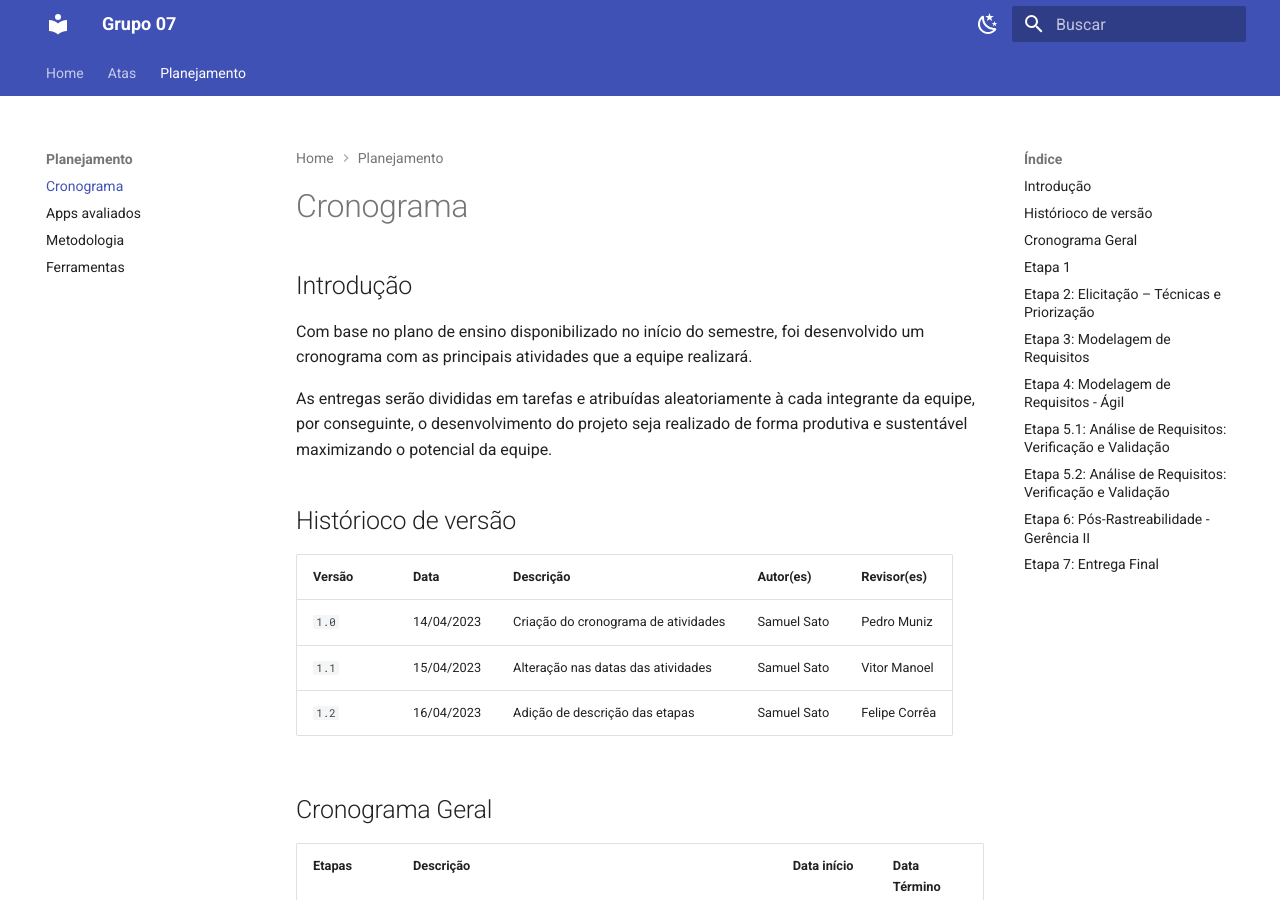
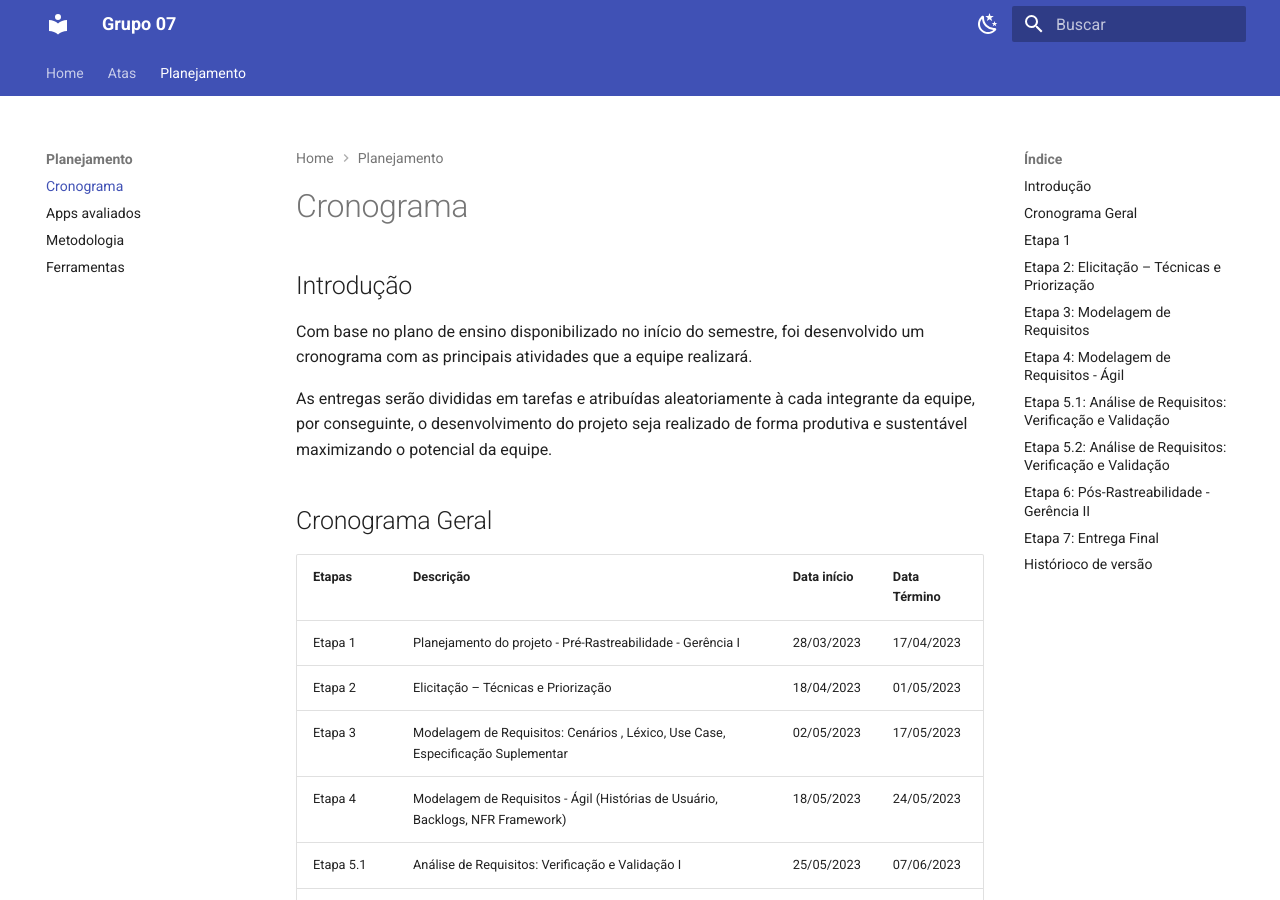
Before and after one commit to Requisitos-de-Software/2023.1-Petz, an MkDocs documentation site: the page built from docs/planejamento/cronograma.md, in a window 1280 px wide and 900 px high. Built offline with MkDocs 1.6.1 and Material for MkDocs 9.7.7, drawn with Linux system fonts in a browser that asks for light colours; some of the changed text lies outside the part shown.

Commit message:
change: alteração ordem dos elementos no cronograma

```diff
--- a/docs/planejamento/cronograma.md
+++ b/docs/planejamento/cronograma.md
@@ -5,14 +5,6 @@
 Com base no plano de ensino disponibilizado no início do semestre, foi desenvolvido um cronograma com as principais atividades que a equipe realizará.
 
 As entregas serão divididas em tarefas e atribuídas aleatoriamente à cada integrante da equipe, por conseguinte, o desenvolvimento do projeto seja realizado de forma produtiva e sustentável maximizando o potencial da equipe.
-
-## Histórioco de versão
-
-|Versão| Data| 	Descrição| 	Autor(es)| 	Revisor(es)|
-|------|-----|-----------|-----------|-------------|
-|`1.0`|14/04/2023|Criação do cronograma de atividades| Samuel Sato |Pedro Muniz|
-|`1.1`|15/04/2023|Alteração nas datas das atividades| Samuel Sato |Vitor Manoel|
-|`1.2`|16/04/2023|Adição de descrição das etapas| Samuel Sato |Felipe Corrêa|
 
 ## Cronograma Geral
 
```
Also changed, not shown: other parts of docs/planejamento/cronograma.md (+9 -0 lines).
